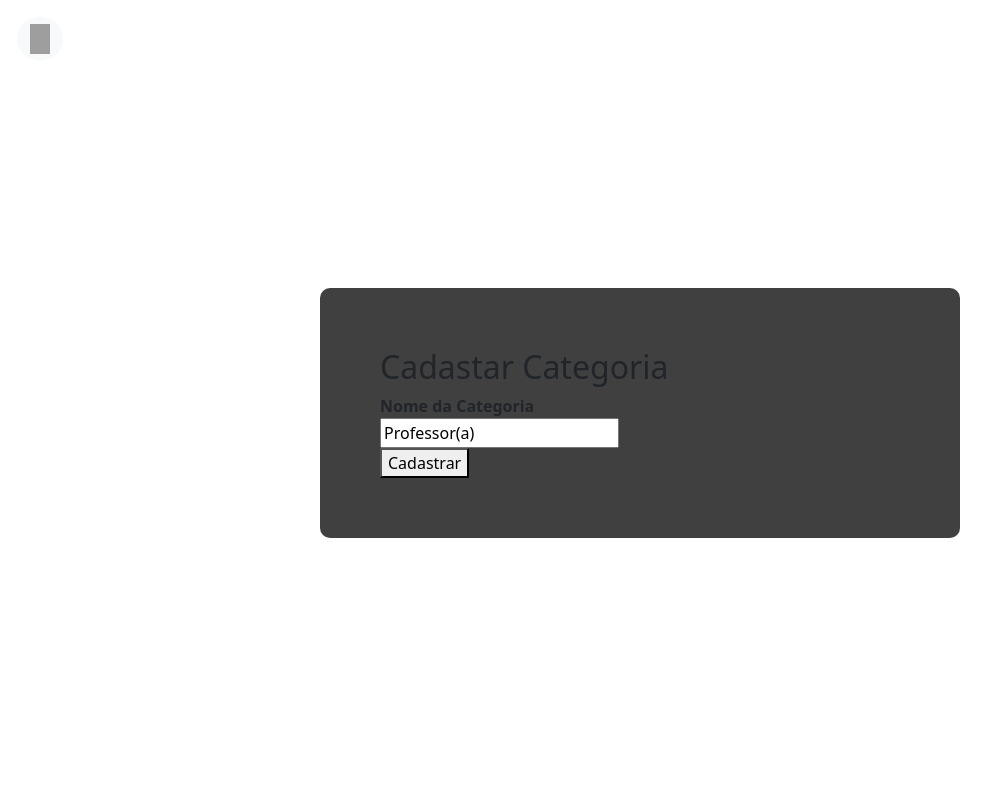
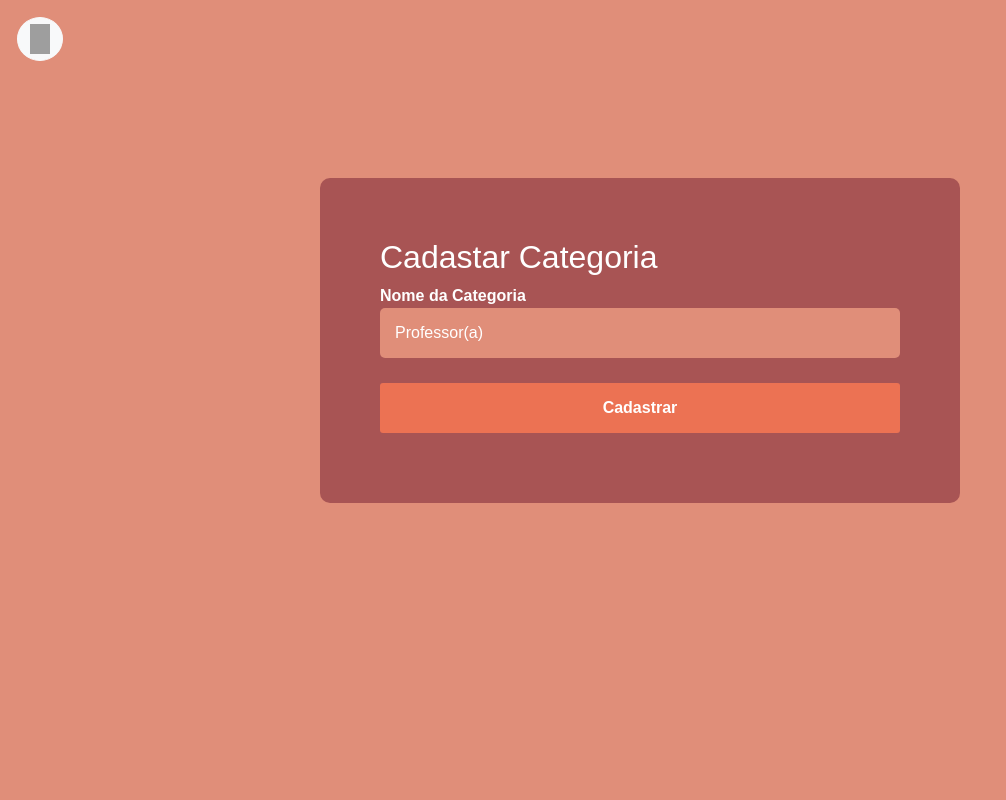
Before and after one commit to JoseChacon01/emac_sis, a Django app: page /categoria_editar/1/ in a window 1280 px wide. Shown: the whole page, without its empty margins (0-1006 px from the left). Run offline with Django 4.2, Linux system fonts and the light colour scheme; data comes from the database, SQL or seed files in the repository; both versions use the stored data as it was after the commit; parts of the project's set-up code (start-up, migrations or seed data) failed here and were passed over; grey boxes are pictures that could not be loaded.

Commit message:
atualização front

```diff
--- a/core/views.py
+++ b/core/views.py
@@ -87,7 +87,7 @@ def pagina_usuarios(request, categoria_url):
 
 """
 def cadastro_manual(request):
-    permission1 = Permission.objects.get(codename='Administrador')
+    permission1 = Permission.objects.get(codename='Administrador') #Adicionando permissão ao administrador
     user = Usuario.objects.get(email='josevilani02@email.com')
     user.user_permissions.add(permission1)
     user.save()
--- /dev/null
+++ b/static/estilo.css
@@ -0,0 +1,186 @@
+body {
+    padding: 0;
+    margin: 0;
+    height: 100vh;
+    width: 100%;
+    position: relative;
+    background-color: #E08E79;
+    background-size: cover;
+    background-repeat: repeat;
+    font-family: Arial, Helvetica, sans-serif;
+
+  }
+
+  /*
+  body::before {
+    content: '';
+    background-color: rgb(0, 0, 0, .5);
+    width: 100%;
+    height: 100%;
+    position: absolute;
+    top: 0;
+    bottom: 0;
+    left: 0;
+    right: 0;
+  }*/
+
+  .logo img {
+    height: 80px;
+    width: 80px;
+  }
+
+  .header {
+    padding: 20px 50px;
+    position: relative;
+    z-index: 10;
+  }
+
+  /* Add */
+  label{
+    font-size: 16px;
+    color: #fff;
+    margin-top: 0;
+  }
+
+  /* Add */
+  select{
+    font-size: 16px;
+    color: #000;
+    margin-top: 0;
+
+    color: #fff;
+    height: 50px;
+    width: 100%;
+    background-color: #333;
+    border: none;
+    border-radius: 5px;
+    padding-left: 15px;
+    box-sizing: border-box;
+    outline: none;
+  }
+
+  .login_body h2 {
+    font-size: 32px;
+    color: #fff;
+    margin-top: 0;
+  }
+
+  .login_body input {
+    height: 50px;
+    width: 100%;
+    color: #fff;
+    background-color: #E08E79;
+    border: none;
+    border-radius: 5px;
+    padding-left: 15px;
+    box-sizing: border-box;
+    outline: none;
+  }
+
+  .login_body input:hover {
+    background-color: #5c3131;
+  }
+
+  /* Add */
+  select:hover {
+    background-color: #444;
+  }
+
+  .input_box {
+    margin-bottom: 25px;
+  }
+
+  .login_body button {
+    height: 50px;
+    width: 100%;
+    color: #fff;
+    background-color: #EC7253;
+    border-radius: 3px;
+    font-weight: bold;
+    font-size: 16px;
+    border: none;
+    margin-bottom: 10px;
+  }
+
+  .login_body button:hover {
+    background-color: #e04e2a;
+    cursor: pointer;
+  }
+
+  .support {
+    display: flex;
+    color: #b3b3b3;
+    justify-content: space-between;
+    font-size: 12px;
+    margin-bottom: 5px;
+  }
+
+  .support input {
+    width: 15px;
+    height: 15px;
+  }
+
+  .remember {
+    display: flex;
+    align-items: center;
+  }
+
+  .remember span {
+    margin-right: 5px;
+    height: 25px;
+  }
+
+  .help a {
+    text-decoration: none;
+    color: #737373;
+  }
+
+  .help a:hover {
+    text-decoration: underline;
+  }
+
+  .login_facebook {
+    display: flex;
+    align-items: center;
+    width: 100%;
+    color: #737373;
+  }
+
+  .login_facebook span {
+    margin-right: 5px;
+    font-size: 13px;
+  }
+
+  .login_facebook span a {
+    text-decoration: none;
+    color: #737373;
+  }
+
+  .sign_up {
+    color: #737373;
+    font-size: 16px;
+  }
+
+  .sign_up a {
+    color: #fff;
+    font-size: 16px;
+    text-decoration: none;
+  }
+
+  .sign_up a:hover {
+    text-decoration: underline;
+  }
+
+  .terms {
+    color: #737373;
+    font-size: 13px;
+  }
+
+  .terms a {
+    text-decoration: none;
+    color: #0071eb;
+  }
+
+  .terms a:hover {
+    text-decoration: underline;
+  }
--- a/templates/categoria_cadastrar.html
+++ b/templates/categoria_cadastrar.html
@@ -5,10 +5,10 @@
     <meta charset="UTF-8">
     <meta http-equiv="X-UA-Compatible" content="IE=edge">
     <meta name="viewport" content="width=device-width, initial-scale=1.0">
-    <title>Cadastar Categoria</title>
-    <link rel="shortcut icon" href="../static/img/logo2.png" type="image/x-icon">
+    <title>EMAC - Cadastar Categoria</title>
+    <link rel="shortcut icon" href="{% static 'img/logo2.png' %}" type="image/x-icon">
     <link href="https://cdn.jsdelivr.net/npm/bootstrap@5.2.0/dist/css/bootstrap.min.css" rel="stylesheet" integrity="sha384-gH2yIJqKdNHPEq0n4Mqa/HGKIhSkIHeL5AyhkYV8i59U5AR6csBvApHHNl/vI1Bx" crossorigin="anonymous">
-    <link rel="stylesheet" href="{% static 'css/style.css/' %}">
+    <link rel="stylesheet" href="{% static 'estilo.css' %}">
     <style type="text/css">
         .login_body {
             padding: 60px;
@@ -17,11 +17,11 @@
             max-width: 450rem;
             max-height: 330px;
             margin-left: 50%;
-            background-color: rgb(0, 0, 0, 0.75);
+            background-color: rgb(168, 84, 84);
             border-radius: 10px;
             box-sizing: border-box;
             transform: translateX(-50%);
-            margin-top: 210px;
+            margin-top: 100px;
         }
      </style>
 </head>
--- a/templates/detalhe_noticia.html
+++ b/templates/detalhe_noticia.html
@@ -4,7 +4,7 @@
 	<meta charset="UTF-8">
 	<meta http-equiv="X-UA-Compatible" content="IE=edge">
 	<meta name="viewport" content="width=device-width, initial-scale=1.0">
-	<title>Detalhes da Notícia</title>
+	<title>EMAC - Detalhes</title>
     <link rel="shortcut icon" href="../static/img/logo2.png" type="image/x-icon">
 	<style type="text/css">
 .container {
--- a/templates/index.html
+++ b/templates/index.html
@@ -4,9 +4,9 @@
       <head>
         <meta charset="utf-8">
         <meta name="viewport" content="width=device-width, initial-scale=1">
-        <title>Emac</title>
+        <title>EMAC - Home</title>
 
-        <link rel="shortcut icon" href="../static/img/logo2.png" type="image/x-icon">
+        <link rel="shortcut icon" href="{% static 'img/logo2.png' %}" type="image/x-icon">
 
         <link href="https://cdn.jsdelivr.net/npm/bootstrap@5.2.3/dist/css/bootstrap.min.css" rel="stylesheet" integrity="sha384-rbsA2VBKQhggwzxH7pPCaAqO46MgnOM80zW1RWuH61DGLwZJEdK2Kadq2F9CUG65" crossorigin="anonymous">
 
--- a/templates/noticias.html
+++ b/templates/noticias.html
@@ -4,7 +4,7 @@
 	<meta charset="UTF-8">
 	<meta http-equiv="X-UA-Compatible" content="IE=edge">
 	<meta name="viewport" content="width=device-width, initial-scale=1.0">
-	<title>Noticias</title>
+	<title>EMAC - NotÍcias</title>
     <link rel="shortcut icon" href="../static/img/logo2.png" type="image/x-icon">
 	 <link href="https://cdn.jsdelivr.net/npm/bootstrap@5.3.0-alpha1/dist/css/bootstrap.min.css" rel="stylesheet" integrity="sha384-GLhlTQ8iRABdZLl6O3oVMWSktQOp6b7In1Zl3/Jr59b6EGGoI1aFkw7cmDA6j6gD" crossorigin="anonymous">
 <style type="text/css">
--- a/templates/pesquisadores.html
+++ b/templates/pesquisadores.html
@@ -6,7 +6,7 @@
     <meta name="description" content="">
     <meta name="author" content="Mark Otto, Jacob Thornton, and Bootstrap contributors">
     <meta name="generator" content="Hugo 0.108.0">
-    <title>Pesquisadores EMAC</title>
+    <title>EMAC - Pesquisadores</title>
     <link rel="shortcut icon" href="../static/img/logo2.png" type="image/x-icon">
 
     <link rel="canonical" href="https://getbootstrap.com/docs/5.3/examples/blog/">
--- a/templates/registration/login.html
+++ b/templates/registration/login.html
@@ -6,9 +6,9 @@
     <meta charset="UTF-8">
     <meta http-equiv="X-UA-Compatible" content="IE=edge">
     <meta name="viewport" content="width=device-width, initial-scale=1.0">
-    <title>Login</title>
-    <link rel="shortcut icon" href="../static/img/logo2.png" type="image/x-icon">
-    <link rel="stylesheet" href="/static/login.css">
+    <title>EMAC - Login</title>
+    <link rel="shortcut icon" href="{% static 'img/logo2.png' %}" type="image/x-icon">
+    <link rel="stylesheet" href="{% static 'login.css' %}">
     <style type="text/css">
 
         .terms {
```
Also changed, not shown: templates/categoria.html (+11 -8 lines), templates/perfil.html (+4 -6 lines), templates/registro.html (+18 -3 lines), templates/usuarios.html (+16 -4 lines), db.sqlite3, static/registro1.css (renamed from static/registro.css).
